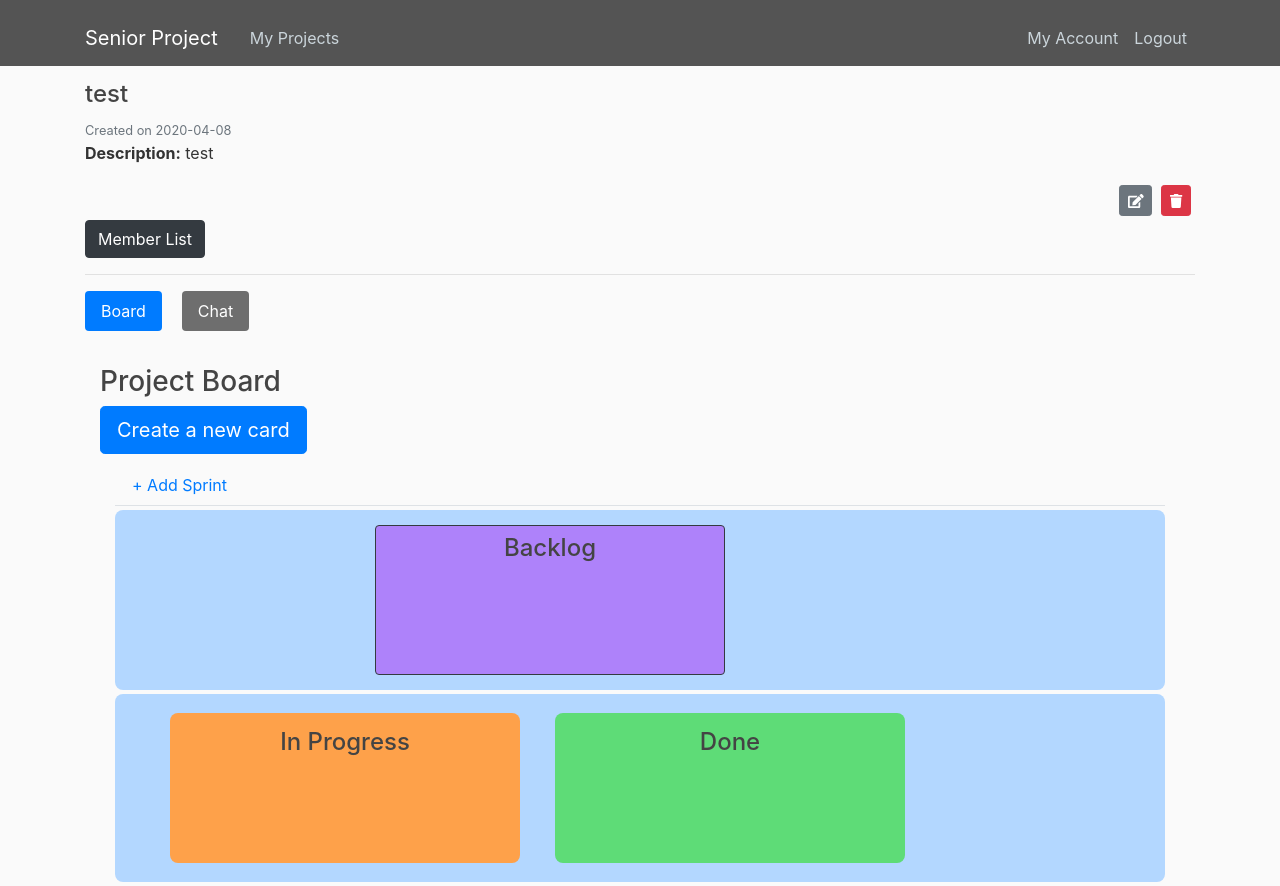
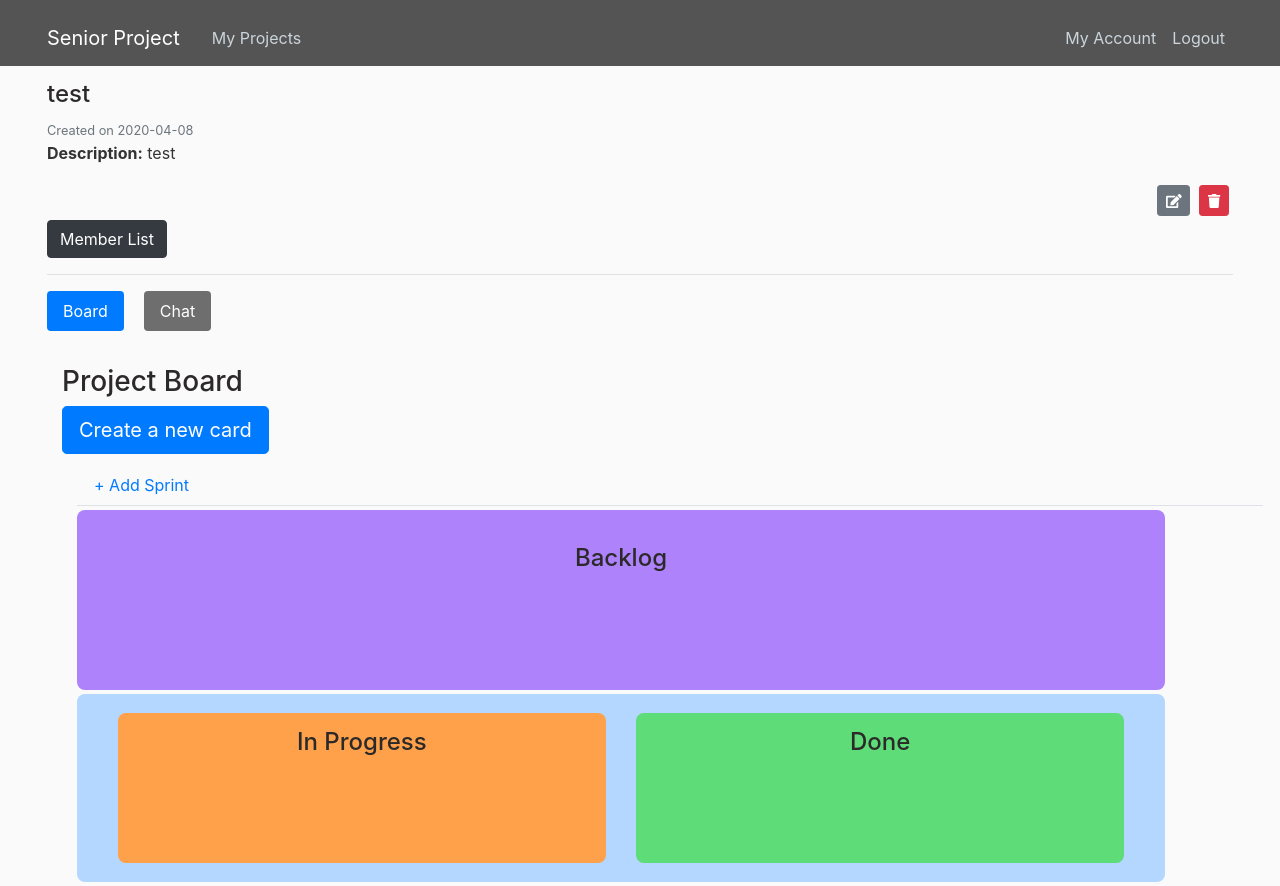
Before and after one commit to crossa95/scrumptious, a Flask app: a page that uses PagesInFlask/app/templates/project.html in a window 1280 px wide. Run offline with Flask 2, Linux system fonts and the light colour scheme; a user stored in the database is signed in; data comes from the database, SQL or seed files in the repository; both versions use the stored data as it was after the commit; some libraries are stand-ins or nearby versions.

Commit message:
reacts to screen size
right click card now properly positions menu
app now reacts to screen size

```diff
--- a/PagesInFlask/app/static/main.css
+++ b/PagesInFlask/app/static/main.css
@@ -5,9 +5,15 @@ body {
   }
 
   h1, h2, h3, h4, h5, h6 {
-    color: #444444;
+    color: #2b2929;
   }
 
+  h9 {
+    color: #2b2929;
+    font-size: 1.5rem;
+    font-weight: 500;
+    width: 100%;
+  }
   .bg-steel {
     background-color: #545454;
   }
@@ -88,6 +94,8 @@ body {
   @import url('http://getbootstrap.com/2.3.2/assets/css/bootstrap.css');
  .container {
     margin-top: 10px;
+    width: 95vw;
+    max-width: 100vw !important;
 }
 .nav-tabs > li {
     position:relative;
@@ -140,8 +148,8 @@ body {
 .lists {
   display: flex;
   flex: 1;
-  width: 100%;
-  overflow-x: scroll;
+  width: 85vw;
+
 }
 
 .lists .list {
@@ -149,16 +157,15 @@ body {
   flex-flow: column;
   flex: 1;
 
-  width: 100%;
-  min-width: 250px;
-  max-width: 350px;
+  width: 40vw;
   height: 100%;
   min-height: 150px;
-
-  background-color: #ae82fa;
-  margin: 0 240px;
+  align-content: center;
+  background-color: #ae82fa !important;
+  margin: 0 4px;
   padding: 8px;
   transition: all 0.2s linear;
+  align-self: center;
 }
 
 /* .lists .list .list-item {
@@ -170,51 +177,82 @@ body {
 } */
 
 .list[for = 'In Progress'] {
-  background-color: #fea14a;
+  background-color: #fea14a !important;
+  border-radius: 8px;
+  padding: 15px 2vw;
+  text-align: center;
+  margin: 4px 15px;
+}
+.list[for = 'Done'] {
+  background-color: #5edc77 !important;
+  border-radius: 8px;
+  padding: 15px 2vw;
+  text-align: center;
+  margin: 4px 15px;
+
+}
+.list[for = 'backlog'] {
+  display: flex;
+  flex-flow:row wrap;
+  flex: 1;
+  justify-content: center;
+  align-content: flex-start;
+  width: 80vw;
+  height: 100%;
+  min-height: 150px;
+  max-height:400px;
+  background-color: #ae82fa !important;
+  border-radius: 8px;
+  padding: 15px 2vw;
+  text-align: center;
+  margin: 0 0px;
+
+}
+.lists {
+  background-color: #b3d7ff !important;
+  border-radius: 8px;
+  padding: 15px 2vw;
+  text-align: center;
+  margin: 4px 0px;
+  align-content: center;
+}
+
+.lists[for='backlog'] {
+  background-color: #ae82fa !important;
   border-radius: 8px;
   padding: 15px 20px;
   text-align: center;
-  margin: 4px 35px;
-}
-.list[for = 'Done'] {
-  background-color: #5edc77;
-  border-radius: 8px;
-  padding: 15px 20px;
-  text-align: center;
+  align-content: center;
   margin: 4px 0px;
-
-}
-.lists {
-  background-color: #b3d7ff;
-  border-radius: 8px;
-  padding: 15px 20px;
-  text-align: center;
-  margin: 4px 0px;
+  overflow-y: auto;
 }
 
 .list-item[priority = 'black'] {
   background-color: white;
   border-radius: 8px;
-  padding: 15px 20px;
+  width: 30vw;
+  padding: 15px 1vw;
   text-align: center;
-  margin: 4px 0px;
+  margin: 4px 1vw;
   color:black;
 }
 .list-item[priority = 'blue'] {
   background-color: white;
   border-radius: 8px;
-  padding: 15px 20px;
+  padding: 15px 1vw;
   text-align: center;
-  margin: 4px 0px;
+  margin: 4px 1vw;
   color:blue;
+  width: 30vw;
 }
 .list-item[priority = 'red'] {
   background-color: white;
   border-radius: 8px;
-  padding: 15px 20px;
+  padding: 15px 1vw;
   text-align: center;
-  margin: 4px 0px;
+  margin: 4px 1vw;
   color: red;
+  width: 30vw;
 }
 
 .card {
@@ -247,6 +285,7 @@ body {
   padding-top: 3em;
   padding-right:1em;
   border-right: 0.5px solid #898c91;
+  background-color: #70e28a;
 }
 
 #sidebar p {
@@ -296,13 +335,13 @@ body {
 
 #display-message-section {
   margin-top: 5em;
-  min-height: 80vh;
-  max-height: 80vh;
+  min-height: 82vh;
+  max-height: 82vh;
   overflow-y: auto; /*Make  this section scrolable */
 }
 
 #input-area {
-  padding-left: 1em;
+  padding-left: 17em;
   padding-right: 1em;
   bottom: 0;
 }
@@ -394,10 +433,10 @@ input[type=text]:focus{
 
 .context-menu {
   display: none;
-  position: absolute;
+  position: fixed;
   z-index: 15;
   padding: 12px 0;
-  width: 240px;
+  width: 12vw;
   background-color: #fff;
   border: solid 1px #dfdfdf;
   box-shadow: 1px 1px 2px #cfcfcf;
--- a/PagesInFlask/app/static/scripts/socketio.js
+++ b/PagesInFlask/app/static/scripts/socketio.js
@@ -135,7 +135,6 @@ socket.on('cardClick', data => {
 socket.on('cardDelete', json => {
     ele_id = "card_"+String(json["card_id"])
     var element = document.getElementById(ele_id);
-    console.log(element)
     element.remove();
 })
 
@@ -143,7 +142,6 @@ socket.on('cardDelete', json => {
 socket.on('cardPriority', json => {
     ele_id = "card_"+String(json["card_id"])
     var element = document.getElementById(ele_id);
-    console.log(element)
     element.style.color = json['priority'];
 })
 
@@ -292,12 +290,12 @@ function clickInsideElement( e, className ) {
   function contextListener() {
     document.addEventListener( "contextmenu", function(e) {
       CardInContext = clickInsideElement( e, taskItemClassName );
-
+      positionX = CardInContext.getBoundingClientRect().right;
+      positionY = CardInContext.getBoundingClientRect().y;
       if ( CardInContext ) {
         e.preventDefault();
         toggleMenuOn();
-        positionMenu(e);
-        console.log(e)
+        positionMenu(positionX,positionY);
       } else {
         CardInContext = null;
         toggleMenuOff();
@@ -348,11 +346,9 @@ function clickInsideElement( e, className ) {
     }
   }
 
-  function positionMenu(e) {
-    /* xcord = String(e.clientX) + "px";
-    ycord = String(e.clientY) + "px"; */
-    menu.style.left = "485px";
-    menu.style.top = "435px";
+  function positionMenu(x,y) {
+    menu.style.left = String(x)+"px";
+    menu.style.top = String(y-100)+"px";
   }
 
   init();
--- a/PagesInFlask/app/templates/project.html
+++ b/PagesInFlask/app/templates/project.html
@@ -129,9 +129,9 @@
                 </li>
             </ul>
 
-            <div class = "lists">  <!-- Moved this so the backlog is persistant across all tab panes -->
-                <div class = "list border border-dark rounded" id="backlog_1">
-                    <h4 style="text-align:center">Backlog</h4>
+            <div class = "lists" for="backlog">  <!-- Moved this so the backlog is persistant across all tab panes -->
+                <div class = "list" for='backlog' id="backlog_1">
+                    <h9 style="text-align:center">Backlog</h9>
                     {% for backlog in backlogs%}
                     <div class="list-item" draggable="true" priority="{{backlog.priority}}" id="card_{{backlog.id}}">  {{ backlog.title }} </div>
                     {% endfor %}
```
Also changed, not shown: PagesInFlask/app/site.db.
